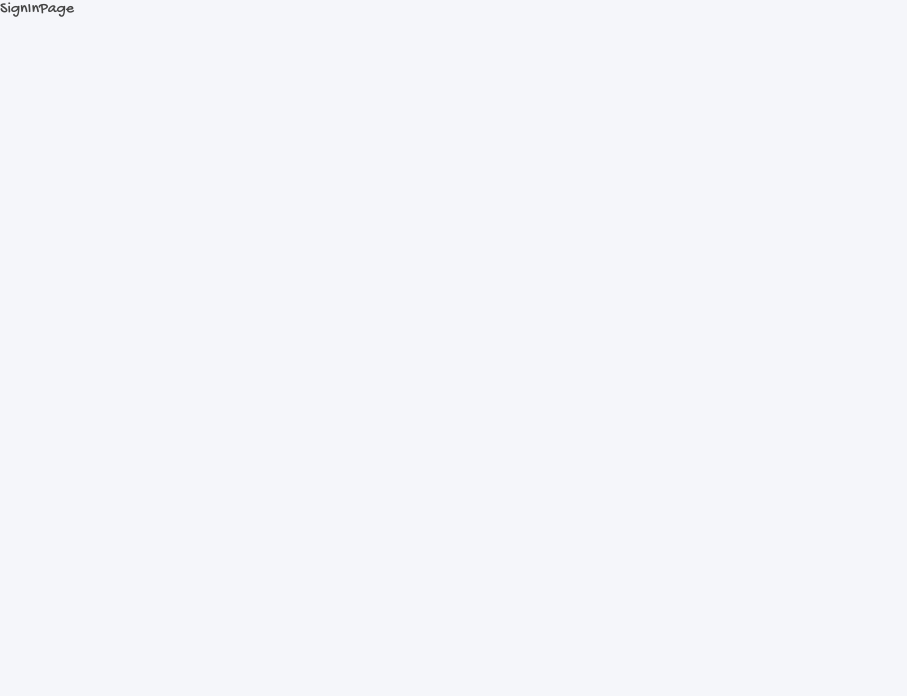
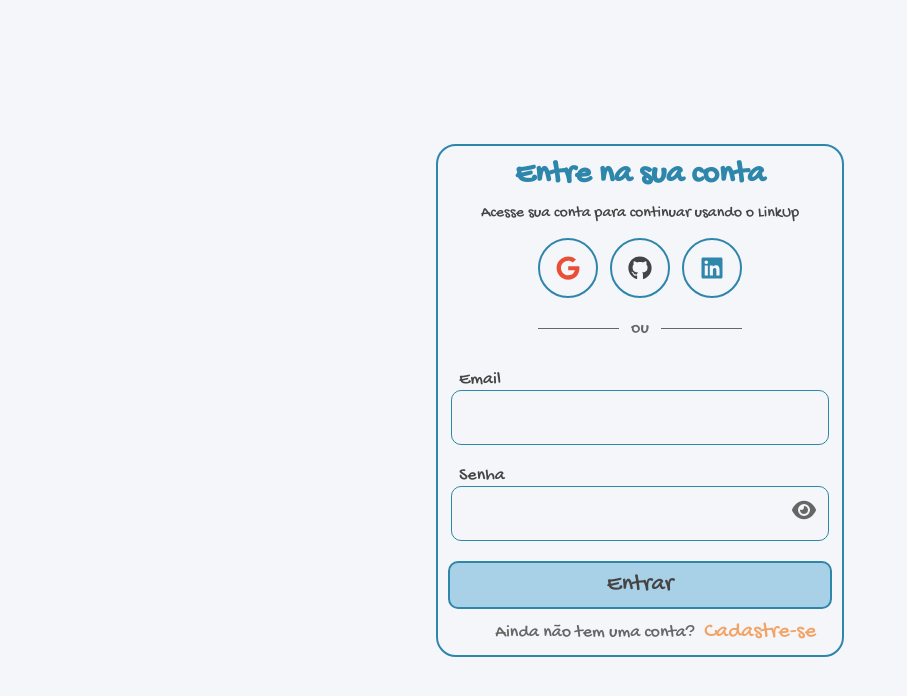
Before and after one commit to cledson-leite/linkUp-web, a Next.js app: page /sign-in in a window 1280 px wide. Shown: the top 696 px of the page, without its empty margins (0-907 px from the left). Built offline with nearby package versions, Linux system fonts and the light colour scheme.

Commit message:
create sign in page

```diff
--- a/src/app/(auth)/sign-in/page.tsx
+++ b/src/app/(auth)/sign-in/page.tsx
@@ -1,7 +1,5 @@
-import React from 'react'
+import SignInTemplate from "@/app/component/template/SignInTemplate";
 
 export default function SignInPage() {
-  return (
-    <div>SignInPage</div>
-  )
+  return <SignInTemplate />;
 }
--- /dev/null
+++ b/src/app/component/molecule/SignInForm/index.tsx
@@ -0,0 +1,68 @@
+'use client'
+
+
+import { useActionState } from 'react';
+
+import Button from '@/app/component/atom/Button';
+import Input from '@/app/component/atom/Input'
+import { signInSchema } from '@/shared/validation';
+
+import styles from './signinform.molecule.module.css'
+
+
+async function cadastrarAction(
+  _prevState: { success: boolean; error?: string },
+  formData: FormData
+) {
+  const data = {
+    firstname: formData.get('firstname'),
+    lastname: formData.get('lastname'),
+    email: formData.get('email'),
+    password: formData.get('password'),
+  };
+
+  // Validação com Zod
+  const result = signInSchema.safeParse(data);
+  if (!result.success) {
+    const fieldErrors = result.error.issues.reduce((acc, issue) => {
+      const field = issue.path[0] as string;
+      acc[field] = issue.message;
+      return acc;
+    }, {} as Record<string, string>);
+
+    return { success: false, errors: fieldErrors };
+  }
+
+  // Simula chamada de API
+  await new Promise((resolve) => setTimeout(resolve, 1000));
+
+  console.log('Entrada de usuário:', result.data);
+  return { success: true };
+}
+
+export default function SignInForm() {
+  const [state, formAction, pending] = useActionState(cadastrarAction, { success: false });
+  return (
+    <form action={formAction} className={styles.container}>
+      <Input
+        variant="email"
+        label="Email"
+        name="email"
+        onChange={(e) => console.log(e.target.value)}
+        error={state.errors?.email}
+      />
+      <Input
+        variant="password"
+        label="Senha"
+        name="password"
+        onChange={(e) => console.log(e.target.value)}
+        error={state.errors?.password}
+      />
+      <Button
+          type="submit"
+          label={pending ? 'Entrando...' : 'Entrar'}
+          disabled={pending}
+        />
+    </form>
+  )
+}
--- /dev/null
+++ b/src/app/component/molecule/SignInForm/signinform.molecule.module.css
@@ -0,0 +1,12 @@
+.container {
+  display: flex;
+  flex-direction: column;
+  justify-content: space-between;
+  align-items: center;
+  width: 100%;
+  margin: 10px 0;
+  gap: 20px;
+}
+.input {
+  width: 25rem;
+}
--- /dev/null
+++ b/src/app/component/organism/SignInOrganism/index.tsx
@@ -0,0 +1,27 @@
+import Link from 'next/link';
+
+import SignInForm from '@/app/component/molecule/SignInForm';
+import SocialButtons from '@/app/component/molecule/SocialButtons';
+
+import styles from './signin.organism.module.css';
+
+
+
+
+export default function SignInOrganism() {
+    return (
+    <main className={styles.container}>
+      <div className={styles.header}>
+        <h1 className={styles.title}>Entre na sua conta</h1>
+        <p className={styles.subtitle}>Acesse sua conta para continuar usando o LinkUp</p>
+      </div>
+      <SocialButtons />
+      <SignInForm />
+      <div className={styles.footer}>
+        <p>
+          Ainda não tem uma conta? <Link href='/sign-up' className={styles.link}>Cadastre-se</Link>
+        </p>
+      </div>
+    </main>
+  );
+}
--- /dev/null
+++ b/src/app/component/organism/SignInOrganism/signin.organism.module.css
@@ -0,0 +1,37 @@
+.container {
+  display: flex;
+  flex-direction: column;
+  justify-content: center;
+  align-items: center;
+  padding: 10px;
+  border: 2px solid var(--principal-borda);
+  border-radius: 20px;
+}
+.header {
+  display: flex;
+  flex-direction: column;
+  justify-content: center;
+  align-items: center;
+  width: 100%;
+  margin-bottom: 15px;
+}
+.title {
+  font-size: 32px;
+  font-weight: bold;
+  color: var(--principal-borda);
+  margin-bottom: 10px;
+}
+
+.footer {
+  display: flex;
+  justify-content: flex-end;
+  width: 22rem;
+  text-align: center;
+  font-size: 18px;
+  color: var(--texto-secundario);
+}
+.link {
+  margin-left: 5px;
+  font-size: 22px;
+  color: var(--secundario-borda);
+}
--- /dev/null
+++ b/src/app/component/template/SignInTemplate/index.tsx
@@ -0,0 +1,11 @@
+import SignInOrganism from '@/app/component/organism/SignInOrganism'
+
+import styles from './signin.template.module.css'
+
+export default function SignInTemplate() {
+  return (
+    <main className={styles.container}>
+      <SignInOrganism />
+    </main>
+  )
+}
--- /dev/null
+++ b/src/app/component/template/SignInTemplate/signin.template.module.css
@@ -0,0 +1,8 @@
+.container {
+  display: flex;
+  flex-direction: column;
+  justify-content: center;
+  align-items: center;
+  height: 100vh;
+  width: 100vw;
+}
--- a/src/shared/validation.ts
+++ b/src/shared/validation.ts
@@ -9,3 +9,10 @@ export const signUpSchema = z.object({
 });
 
 export type SignUpData = z.infer<typeof signUpSchema>;
+
+export const signInSchema = z.object({
+  email: z.email('Email inválido.'),
+  password: z.string().min(6, 'A senha deve ter no mínimo 6 caracteres.'),
+});
+
+export type SignInData = z.infer<typeof signInSchema>;
```
